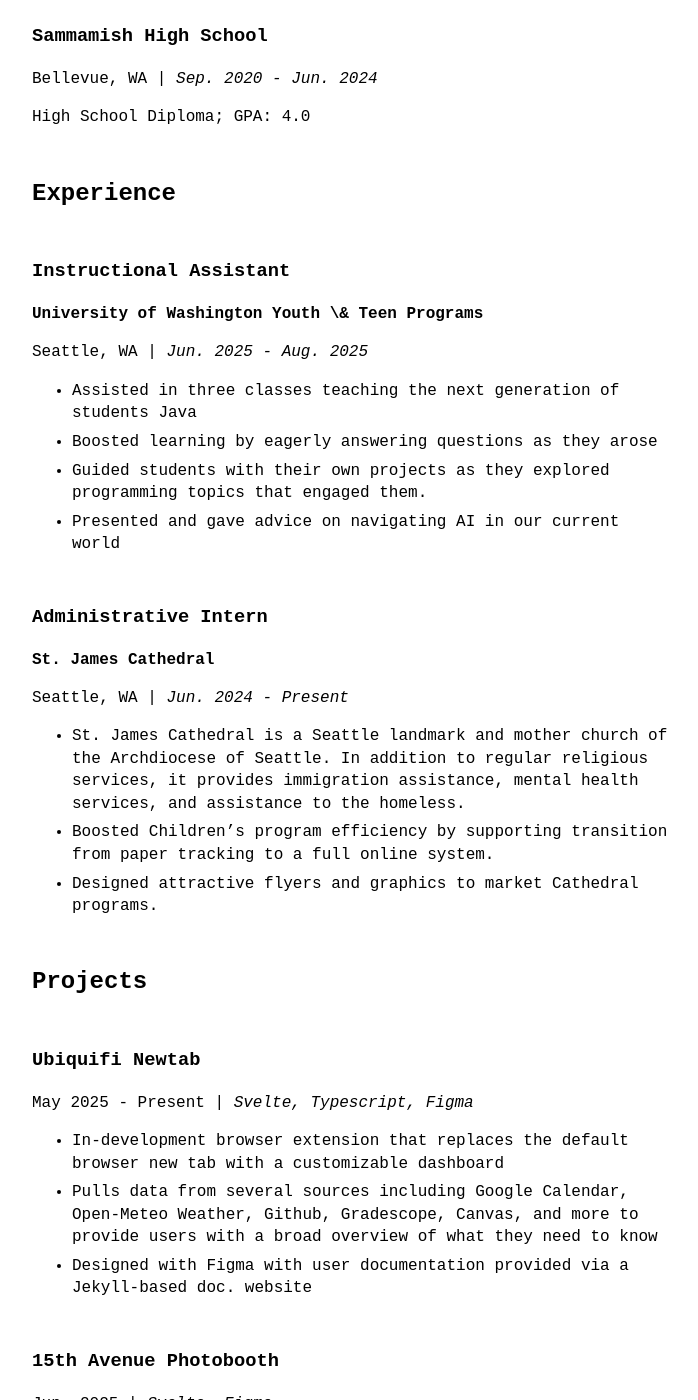
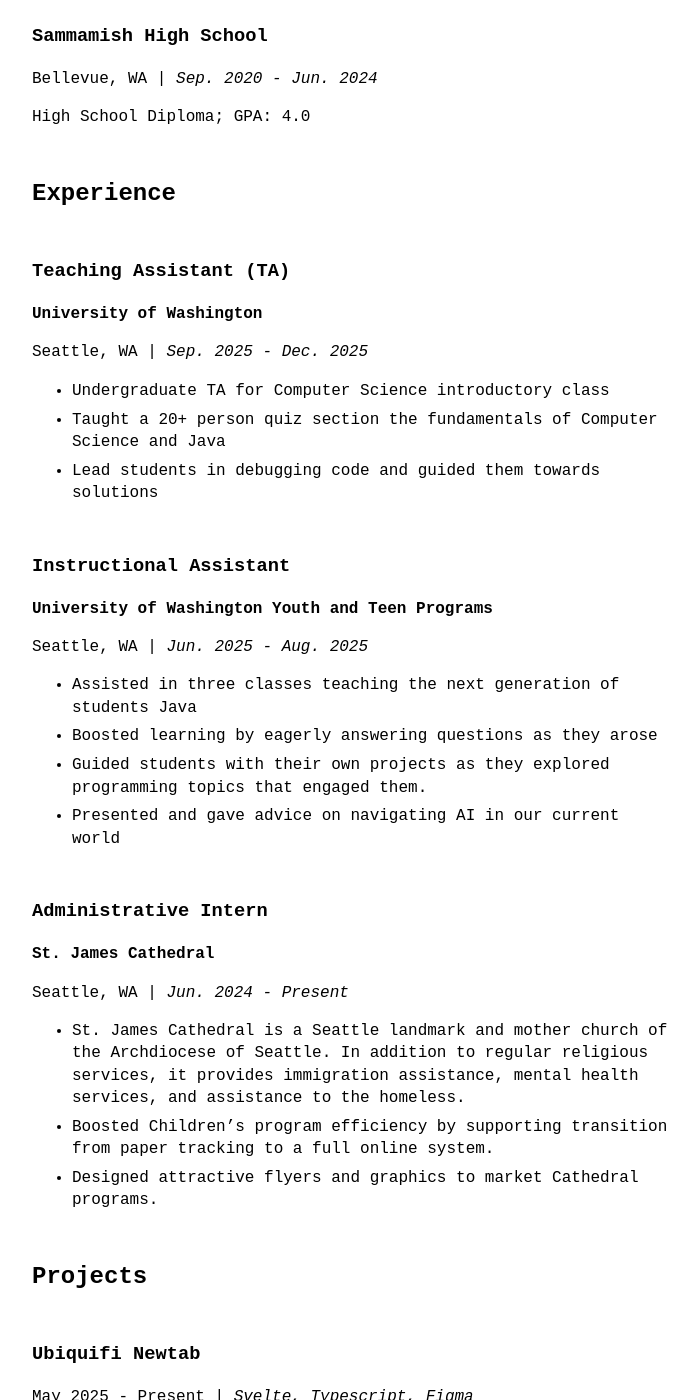
Before and after one commit to jbko6/PersonalWebsiteV5, a Jekyll site: the page built from index.md, in a window 1280 px wide and 1400 px high, scrolled down 1148 px. Shown: the whole window, without its empty margins (288-986 px from the left). Built offline with Jekyll 4.4.1, drawn with Linux system fonts in a browser that asks for light colours; some of the changed text lies outside the part shown.

Commit message:
Update resume.yml

```diff
--- a/_data/resume.yml
+++ b/_data/resume.yml
@@ -16,9 +16,17 @@
     years: Sep. 2020 - Jun. 2024
 
 experience:
+  - position: Teaching Assistant (TA)
+    years: Sep. 2025 - Dec. 2025
+    employer: University of Washington
+    location: Seattle, WA
+    details:
+      - Undergraduate TA for Computer Science introductory class
+      - Taught a 20+ person quiz section the fundamentals of Computer Science and Java
+      - Lead students in debugging code and guided them towards solutions
   - position: Instructional Assistant
     years: Jun. 2025 - Aug. 2025
-    employer: University of Washington Youth \& Teen Programs
+    employer: University of Washington Youth and Teen Programs
     location: Seattle, WA
     details:
       - Assisted in three classes teaching the next generation of students Java
@@ -48,12 +56,6 @@
     details:
       - Weekend project utilizing public traffic cameras and repurposing them into a public photobooth
       - I saw an opportunity - a traffic camera facing a pedestrian overpass above a busy road - and transformed it into an entertaining service
-  - title: Toyhou.se Raffle Picker
-    tools: Javascript
-    years: Jun. 2025
-    details:
-      - A bookmarklet to ease the selection of a raffle winner on the artist website Toyhou.se
-      - Includes multiple configuration options for great versatility
   - title: Show and Tell
     tools: Java Spring, React, Typescript, MongoDB, Auth0
     years: Oct. 2024
```
